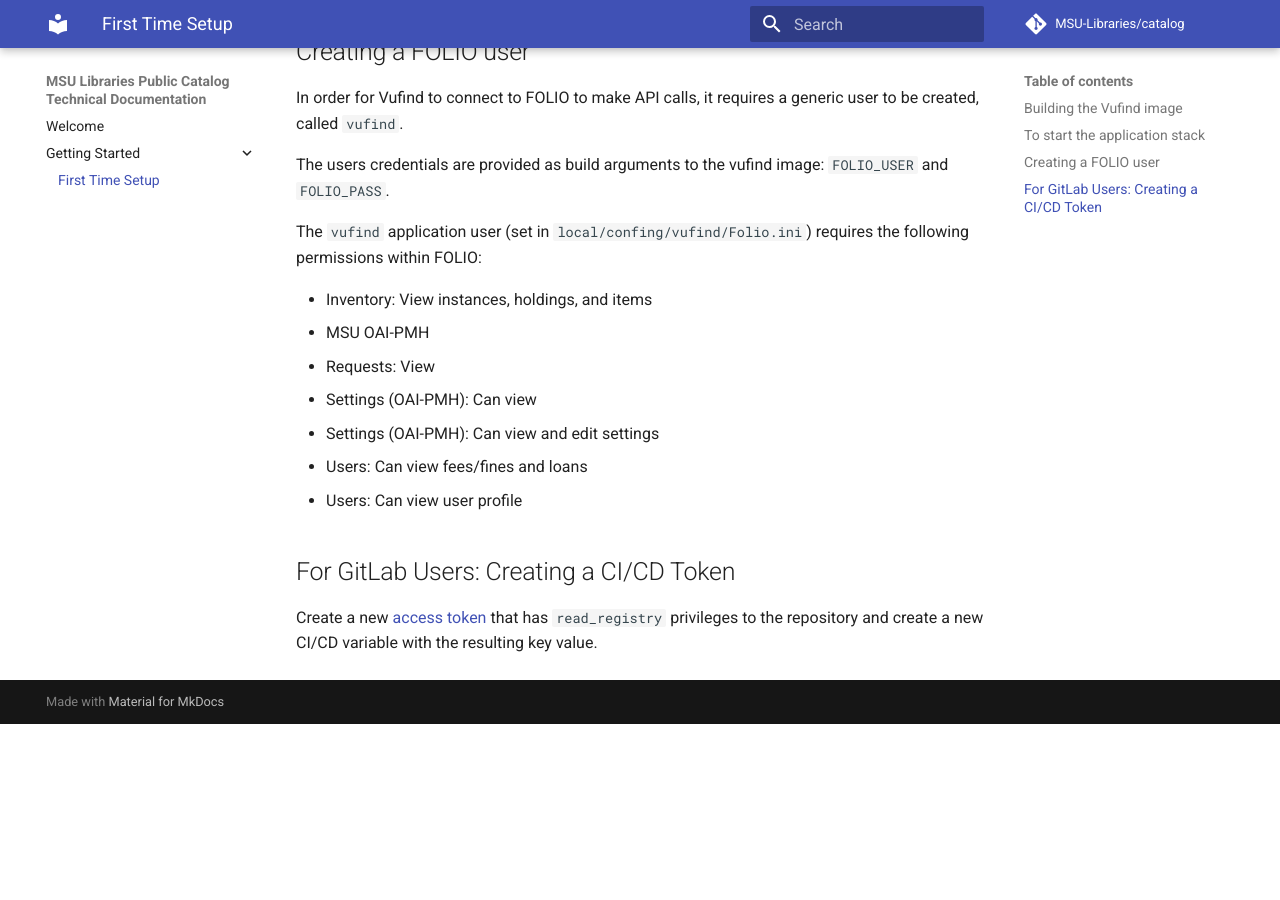
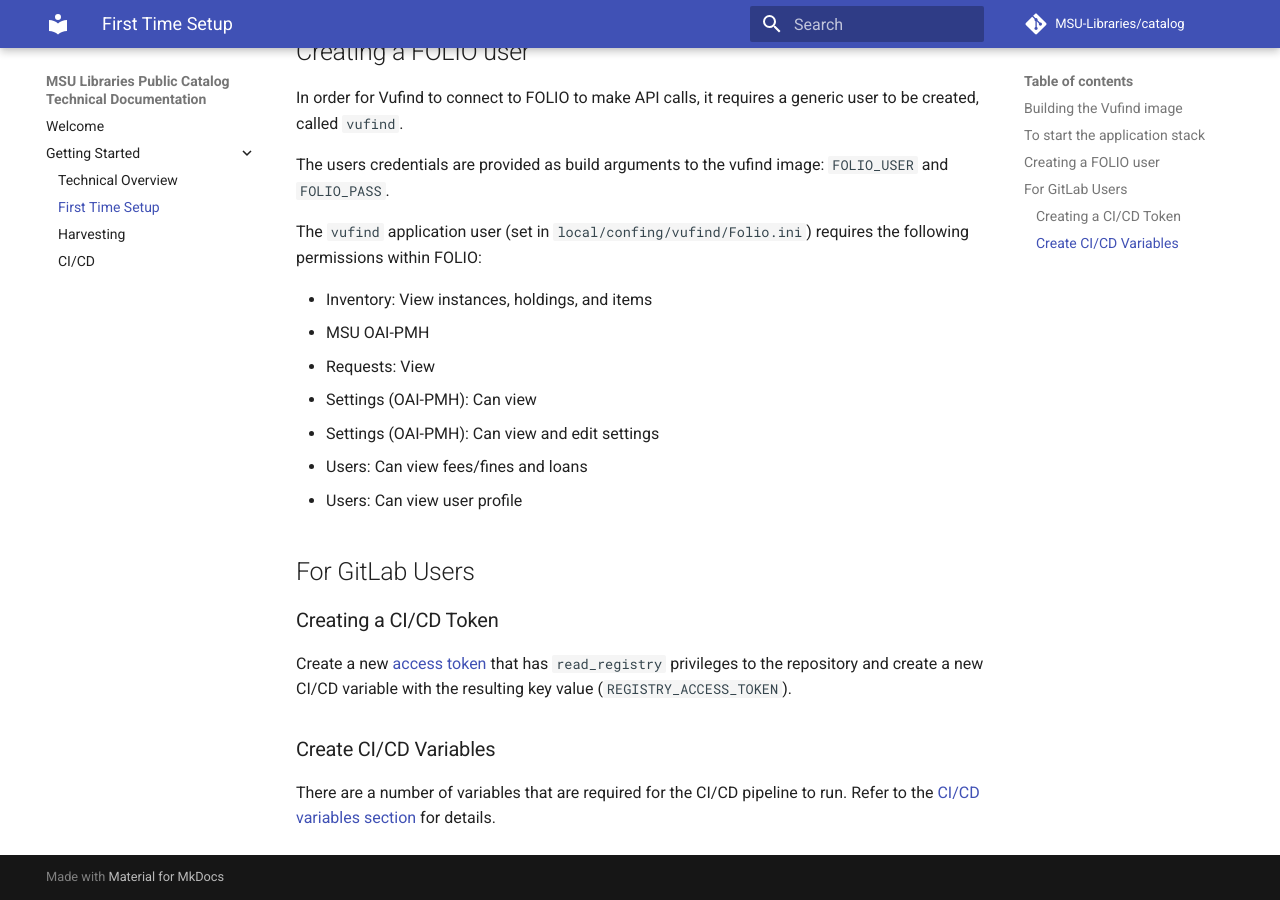
Before and after one commit to MSU-Libraries/catalog, an MkDocs documentation site: the page built from docs/first-time-setup.md, in a window 1280 px wide and 900 px high, scrolled down 1944 px. Built offline with MkDocs 1.6.1 and Material for MkDocs 9.7.7, drawn with Linux system fonts in a browser that asks for light colours; comment, search, counter and statistics services are not loaded; before the commit the page ends 2668 px from its top, so only the background shows below that.

Commit message:
Fix the CI for cleaning up environments; Added some framework for technical documentation

```diff
--- a/.gitlab-ci.yml
+++ b/.gitlab-ci.yml
@@ -270,10 +270,10 @@
     - >
       ssh deploy@$DEPLOY_HOST
       "docker stack rm $STACK_NAME-solr;
-      docker stack rm $STACK_NAME-maridb;
+      docker stack rm $STACK_NAME-mariadb;
       docker stack rm $STACK_NAME-catalog;
       docker stack rm $STACK_NAME-traefik-internal;
-      rm -rf $COMPOSE_PATH/$CI_COMMIT_BRANCH;
+      rm -rf $COMPOSE_PATH;
       docker system prune --volumes -a -f"
 
 ############# Templates ###############
--- a/docs/first-time-setup.md
+++ b/docs/first-time-setup.md
@@ -92,7 +92,12 @@
 * Users: Can view fees/fines and loans
 * Users: Can view user profile
 
-## For GitLab Users: Creating a CI/CD Token
+## For GitLab Users
+### Creating a CI/CD Token
 Create a new [access token](https://gitlab.msu.edu/help/user/project/settings/project_access_tokens)
 that has `read_registry` privileges to the repository and create a new CI/CD variable with the
-resulting key value.
+resulting key value (`REGISTRY_ACCESS_TOKEN`).
+
+### Create CI/CD Variables
+There are a number of variables that are required for the CI/CD pipeline to run. Refer to the
+[CI/CD variables section](CICD.md#variables) for details.
--- a/mkdocs.yml
+++ b/mkdocs.yml
@@ -22,4 +22,7 @@
 nav:
 - Welcome: index.md
 - Getting Started:
+    - Technical Overview: tech-overview.md
     - First Time Setup: first-time-setup.md
+    - Harvesting: harvesting.md
+    - CI/CD: CICD.md
```
Also changed, not shown: docs/index.md (+1 -3 lines), docs/tech-overview.md (added, +36 -0 lines).
